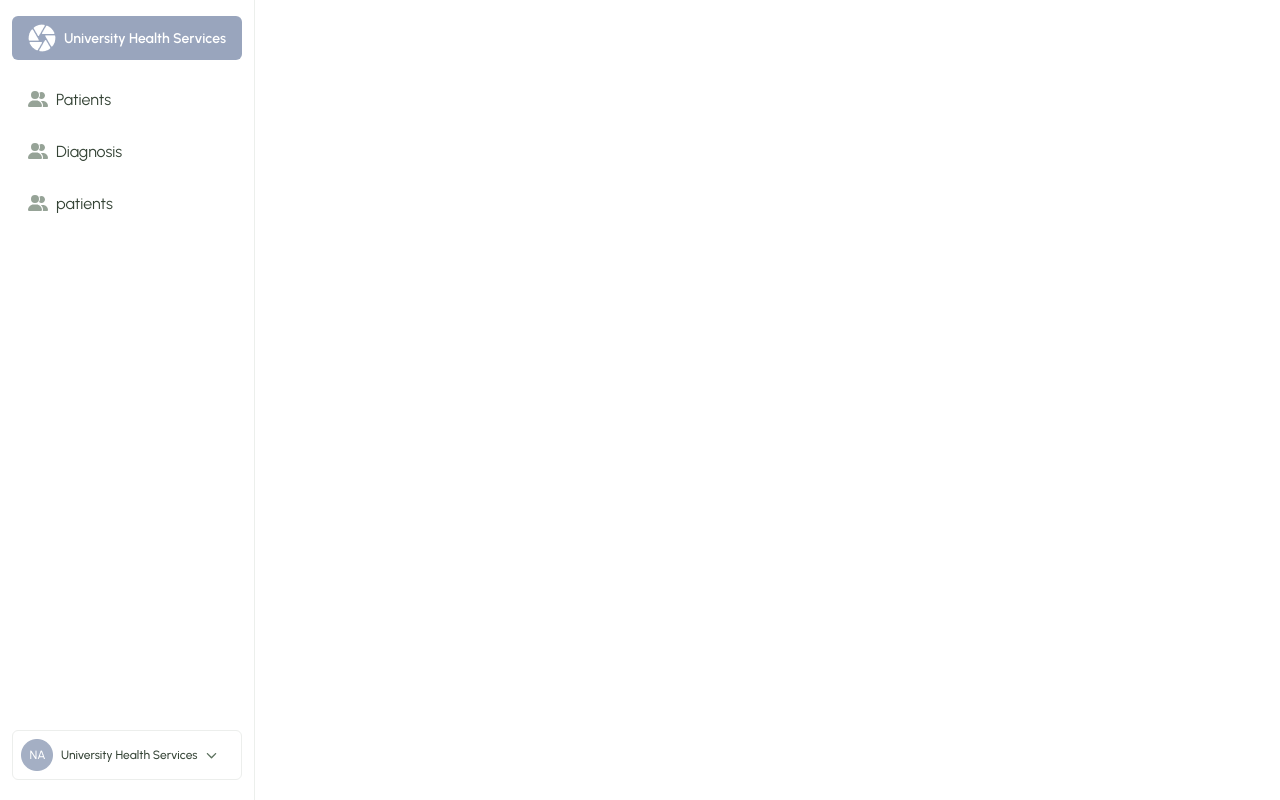
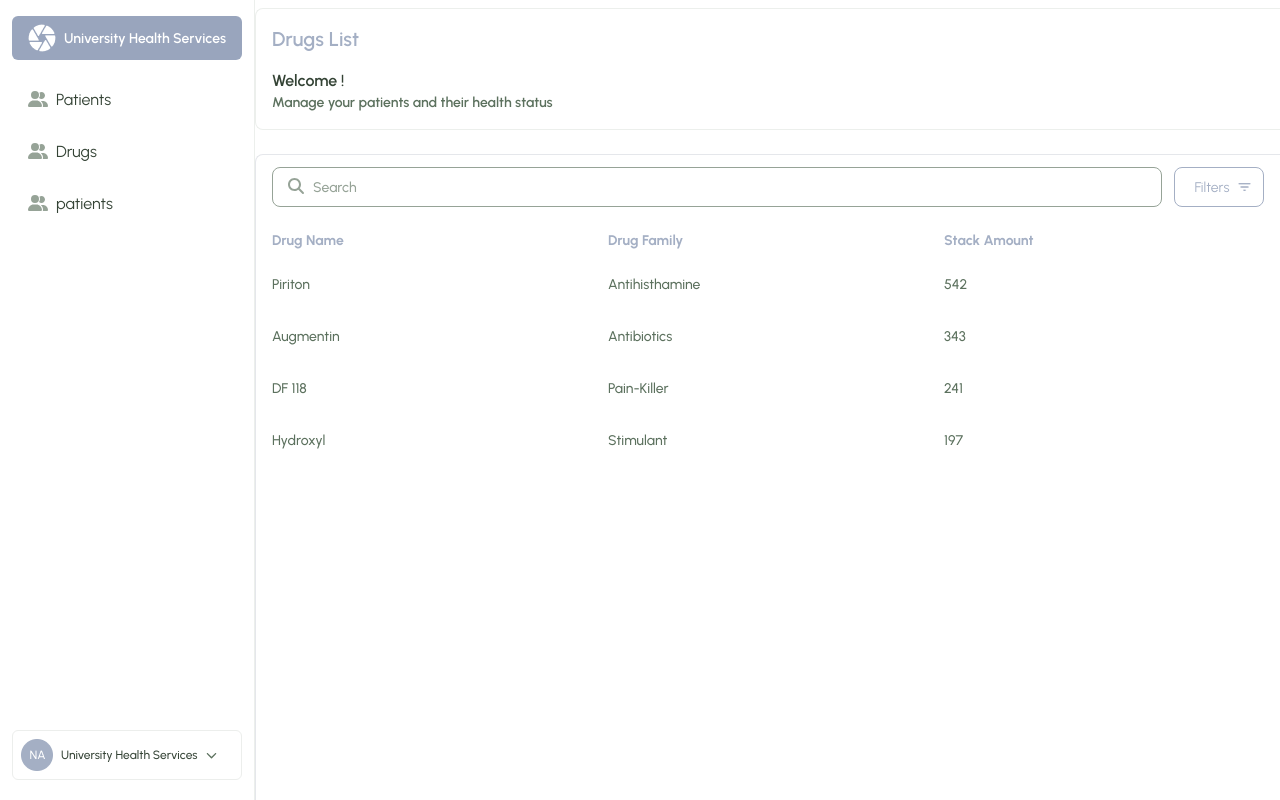
Before and after one commit to MachiLoop/uhs-app, a React (Vite) app: page /drugs in a window 1280 px wide. Built offline with nearby package versions, Linux system fonts and the light colour scheme.

Commit message:
dynamically change content of patient page based on logged in staff

```diff
--- a/src/App.jsx
+++ b/src/App.jsx
@@ -6,6 +6,7 @@ import { createContext } from "react";
 import { useState } from "react";
 import { useEffect } from "react";
 import Patient from "./pages/Patient";
+import Drugs from "./pages/Drugs";
 
 export const MyContext = createContext();
 
@@ -55,6 +56,7 @@ function App() {
             <Route path="/" element={<Login />} />
             <Route path="/patients" element={<Patients />} />
             <Route path="/patients/:patiendId" element={<Patient />} />{" "}
+            <Route path="/drugs" element={<Drugs />} />
             {/* Dynamic route with userId parameter */}
           </Routes>
           {/* <Login /> */}
--- a/src/components/ListPopup.jsx
+++ b/src/components/ListPopup.jsx
@@ -5,7 +5,10 @@ const ListPopup = ({ items }) => {
   return (
     <div className="px-4 py-4 absolute right-2 mt-2 rounded-lg bg-white box-shadow w-72 z-50 flex flex-col gap-5 max-h-60 overflow-auto font-medium text-secondary-80">
       {items.map((item) => (
-        <li className="flex justify-between items-center text-sm mb-2">
+        <li
+          className="flex justify-between items-center text-sm mb-2"
+          key={item + Math.round(Math.random(0, 1) + 5)}
+        >
           <span>{item}</span>
           <FontAwesomeIcon
             icon={faPlus}
@@ -14,15 +17,6 @@ const ListPopup = ({ items }) => {
           />
         </li>
       ))}
-
-      {/* <li>Headache</li>
-      <li>Malaria</li>
-      <li>Fever</li>
-      <li>Sickle</li>
-      <li>Sickle</li>
-      <li>Sickle</li>
-      <li>Sickle</li>
-      <li>Sickle</li> */}
     </div>
   );
 };
--- a/src/components/Navigation.jsx
+++ b/src/components/Navigation.jsx
@@ -8,6 +8,7 @@ import {
 import { useContext, useState } from "react";
 import { useLocation } from "react-router-dom";
 import { MyContext } from "../App";
+import { Link } from "react-router-dom";
 
 const Navbar = () => {
   const location = useLocation();
@@ -36,23 +37,29 @@ const Navbar = () => {
               </p>
             </div>
             <nav className="text-secondary-80 flex flex-col gap-1">
-              <li className="pl-4 py-3 hover:bg-slate-500 hover:rounded-md">
+              <Link
+                to="/patients"
+                className="pl-4 py-3 hover:bg-secondary-0 hover:rounded-md"
+              >
                 <FontAwesomeIcon
                   icon={faUserGroup}
                   color="#96A397"
                   className="mr-2"
                 />
                 Patients
-              </li>
-              <li className="pl-4 py-3 hover:bg-slate-500 hover:rounded-md">
+              </Link>
+              <Link
+                to="/drugs"
+                className="pl-4 py-3 hover:bg-secondary-0 hover:rounded-md"
+              >
                 <FontAwesomeIcon
                   icon={faUserGroup}
                   color="#96A397"
                   className="mr-2"
                 />
-                Diagnosis
-              </li>
-              <li className="pl-4 py-3 hover:bg-slate-500 hover:rounded-md">
+                Drugs
+              </Link>
+              <li className="pl-4 py-3 hover:bg-secondary-0 hover:rounded-md">
                 <FontAwesomeIcon
                   icon={faUserGroup}
                   color="#96A397"
--- /dev/null
+++ b/src/components/PatientInfoCard.jsx
@@ -0,0 +1,28 @@
+const PatientInfoCard = ({ patient }) => {
+  return (
+    <div className="font-semibold  border-y border-secondary-0  rounded-lg mb-6 ">
+      <div className="grid grid-cols-3 justify-between gap-12 w-11/12 max-md:w-full max-md:gap-4 capitalize">
+        <div className="border-x border-secondary-0 rounded-md flex flex-col gap-6 py-4 pl-4">
+          <p className="text-secondary-50 capitalize">Gender</p>
+          <p className="text-2xl text-secondary-80 max-md:text-sm">
+            {patient.gender}
+          </p>
+        </div>
+        <div className="border-x border-secondary-0 rounded-md flex flex-col gap-6  py-4 pl-4">
+          <p className="text-secondary-50">Phone Number</p>
+          <p className="text-2xl text-secondary-80 max-md:text-sm">
+            {patient.phoneNumber}
+          </p>
+        </div>
+        <div className="border-x border-secondary-0 rounded-md flex flex-col gap-6  py-4 pl-4">
+          <p className="text-secondary-50">UHS Number</p>
+          <p className="text-2xl text-secondary-80 max-md:text-sm">
+            {patient.uhsNumber}
+          </p>
+        </div>
+      </div>
+    </div>
+  );
+};
+
+export default PatientInfoCard;
--- a/src/data/data.json
+++ b/src/data/data.json
@@ -8,12 +8,12 @@
     "Vitamin C",
     "Ampliclox",
     "Flagyl",
-    "Paracematol",
-    "DF_118",
-    "Hydroxly",
-    "Morphine",
-    "Ibuprofen",
-    "Vitamin C"
+    "Paracemato",
+    "DF_11",
+    "Hydroxl",
+    "Morphin",
+    "Ibuprofe",
+    "Vitamin"
   ],
   "diagnosisList": [
     "Typhoid",
@@ -24,15 +24,39 @@
     "Injury",
     "Sprain",
     "Fatigue",
-    "Typhoid",
-    "Malaria",
-    "Headache",
-    "Sickle Cell",
-    "Fever",
-    "Injury",
-    "Sprain",
-    "Fatigue"
+    "Typhoi",
+    "Malari",
+    "Headach",
+    "Sickle Cel",
+    "Feve",
+    "Injur",
+    "Sprai",
+    "Fatigu"
   ],
+
+  "drugsInfo": [
+    {
+      "name": "Piriton",
+      "family": "Antihisthamine",
+      "amount": 542
+    },
+    {
+      "name": "Augmentin",
+      "family": "Antibiotics",
+      "amount": 343
+    },
+    {
+      "name": "DF 118",
+      "family": "Pain-Killer",
+      "amount": 241
+    },
+    {
+      "name": "Hydroxyl",
+      "family": "Stimulant",
+      "amount": 197
+    }
+  ],
+
   "categoryList": ["pending", "completed"],
 
   "staffs": [
@@ -62,6 +86,7 @@
       "lastname": "eberundu",
       "gender": "male",
       "uhsNumber": "542/16",
+      "phoneNumber": "08105472889",
       "docCategory": "checked",
       "pharmCategory": "checked",
       "accountantCategory": "checked",
@@ -105,10 +130,11 @@
       "lastname": "james",
       "gender": "male",
       "uhsNumber": "343/15",
+      "phoneNumber": "09083651496",
       "docCategory": "pending",
       "pharmCategory": "checked",
       "accountantCategory": "pending",
-      "prescriptions": [],
+      "prescriptions": ["Ibuprofen", "Vitamin C", "Augmentin", "Piriton"],
       "diagnosis": [],
       "servicesRendered": [
         {
@@ -139,10 +165,11 @@
       "lastname": "Alero",
       "gender": "female",
       "uhsNumber": "342/17",
+      "phoneNumber": "09031500683",
       "docCategory": "pending",
       "pharmCategory": "pending",
       "accountantCategory": "pending",
-      "prescriptions": [],
+      "prescriptions": ["Ibuprofen", "Augmentin", "Piriton"],
       "diagnosis": [],
       "servicesRendered": [
         {
@@ -173,10 +200,11 @@
       "lastname": "kehinde",
       "gender": "female",
       "uhsNumber": "561/17",
+      "phoneNumber": "09080559481",
       "docCategory": "checked",
       "pharmCategory": "pending",
       "accountantCategory": "pending",
-      "prescriptions": [],
+      "prescriptions": ["Ibuprofen", "Vitamin C", "Augmentin"],
       "diagnosis": [],
       "servicesRendered": [
         {
--- a/src/index.css
+++ b/src/index.css
@@ -10,6 +10,10 @@
 
 .logo-side {
   background-color: #a4afc4;
+}
+
+Link:hover {
+  background: none;
 }
 
 p,
@@ -66,14 +70,16 @@ tbody tr:hover {
 
 @media (max-width: 1023px) {
   .patients-list--wrapper,
-  .patient-details--wrapper {
+  .patient-details--wrapper,
+  .drugs-list--wrapper {
     width: 100%;
   }
 }
 
 @media (min-width: 1024px) {
   .patients-list--wrapper,
-  .patient-details--wrapper {
+  .patient-details--wrapper,
+  .drugs-list--wrapper {
     width: calc(100% - 255px);
   }
 }
--- /dev/null
+++ b/src/pages/Drugs.jsx
@@ -0,0 +1,50 @@
+import { useContext } from "react";
+import { MyContext } from "../App";
+import PageIntro from "../components/PageIntro";
+import SearchBar from "../components/SearchBar";
+import FilterBar from "../components/FilterBar";
+import data from "../data/data.json";
+
+const Drugs = () => {
+  const { staffRole, setStaffRole } = useContext(MyContext);
+
+  return (
+    <div className="drugs-list--wrapper pt-2 flex flex-col">
+      <PageIntro
+        heading="Drugs List"
+        message1={`Welcome ${staffRole}!`}
+        message2="Manage your patients and their health status"
+      />
+
+      <div className="pt-3 flex flex-col px-4 border-t border-l rounded-tl-lg  grow shrink basis-auto">
+        <div className="flex gap-3 mb-6">
+          <SearchBar />
+          <FilterBar />
+        </div>
+        <table className="w-full text-sm max-sm:text-xs ">
+          <thead className="px-2">
+            <tr className="grid grid-cols-3 gap-4 w-full text-left font-semibold text-custom-blue mb-3">
+              <th>Drug Name</th>
+              <th>Drug Family</th>
+              <th>Stack Amount</th>
+            </tr>
+          </thead>
+          <tbody className="capitalize text-secondary-70 font-medium flex flex-col gap-2 max-h-64 overflow-auto">
+            {data.drugsInfo.map((drugInfo) => (
+              <tr
+                className="grid grid-cols-3 gap-4 w-full py-3 hover:pl-2 items-center"
+                key={drugInfo.name + drugInfo.family}
+              >
+                <td>{drugInfo.name}</td>
+                <td>{drugInfo.family}</td>
+                <td>{drugInfo.amount}</td>
+              </tr>
+            ))}
+          </tbody>
+        </table>
+      </div>
+    </div>
+  );
+};
+
+export default Drugs;
--- a/src/pages/Patient.jsx
+++ b/src/pages/Patient.jsx
@@ -6,12 +6,13 @@ import { useContext, useState } from "react";
 import Prescriptions from "../components/Prescriptions";
 import ServicesRendered from "../components/ServicesRendered";
 import HealthStatus from "../components/HealthStatus";
+import PatientInfoCard from "../components/PatientInfoCard";
 
 const Patient = () => {
   const { patiendId } = useParams();
   console.log(patiendId);
 
-  // const { staffRole, setStaffRole } = useContext(MyContext);
+  const { staffRole, setStaffRole } = useContext(MyContext);
 
   const uhsNum = `${patiendId.slice(0, 3)}/${patiendId[3]}${patiendId[4]}`;
   console.log(uhsNum);
@@ -22,37 +23,41 @@ const Patient = () => {
   return (
     <div className="patient-details--wrapper pt-6 flex flex-col ">
       <div className="pr-2">
+        {staffRole == "Doc" ? (
+          <PageIntro
+            heading={`${patient.firstname} ${patient.lastname}`}
+            message2="Manage your patients and their health status"
+            message3="Complaints"
+            message4="Diagnois"
+            message5="Prescription"
+            className="pr-2"
+          />
+        ) : staffRole == "Pharm" ? (
           <PageIntro
             heading={`${patient.firstname} ${patient.lastname}`}
             message2="Serve those Medications!"
             className="pr-2"
           />
+        ) : (
+          <PageIntro
+            heading={`${patient.firstname} ${patient.lastname}`}
+            message2="Any Discounts on these bills?"
+            className="pr-2"
+          />
+        )}
       </div>
 
       {/* middle card */}
-      <div className="font-semibold  border-y border-secondary-0  rounded-lg mb-6 ">
-        <div className="grid grid-cols-3 justify-between gap-12 w-11/12 max-md:w-full max-md:gap-4 ">
-          <div className="border-x border-secondary-0 rounded-md flex flex-col gap-6 py-4 pl-4">
-            <p className="text-secondary-50">Gender</p>
-            <p className="text-2xl text-secondary-80 max-md:text-sm">Male</p>
-          </div>
-          <div className="border-x border-secondary-0 rounded-md flex flex-col gap-6  py-4 pl-4">
-            <p className="text-secondary-50">Phone Number</p>
-            <p className="text-2xl text-secondary-80 max-md:text-sm">
-              08105472889
-            </p>
-          </div>
-          <div className="border-x border-secondary-0 rounded-md flex flex-col gap-6  py-4 pl-4">
-            <p className="text-secondary-50">UHS Number</p>
-            <p className="text-2xl text-secondary-80 max-md:text-sm">542/16</p>
-          </div>
-        </div>
-      </div>
+      <PatientInfoCard patient={patient} />
 
       {/* end card */}
-      {/* <Prescriptions patient={patient} /> */}
-      {/* <ServicesRendered patient={patient} /> */}
+      {staffRole == "Doc" ? (
         <HealthStatus />
+      ) : staffRole == "Pharm" ? (
+        <Prescriptions patient={patient} />
+      ) : (
+        <ServicesRendered patient={patient} />
+      )}
     </div>
   );
 };
```
Lines whose indentation alone changed are shown as unchanged.
